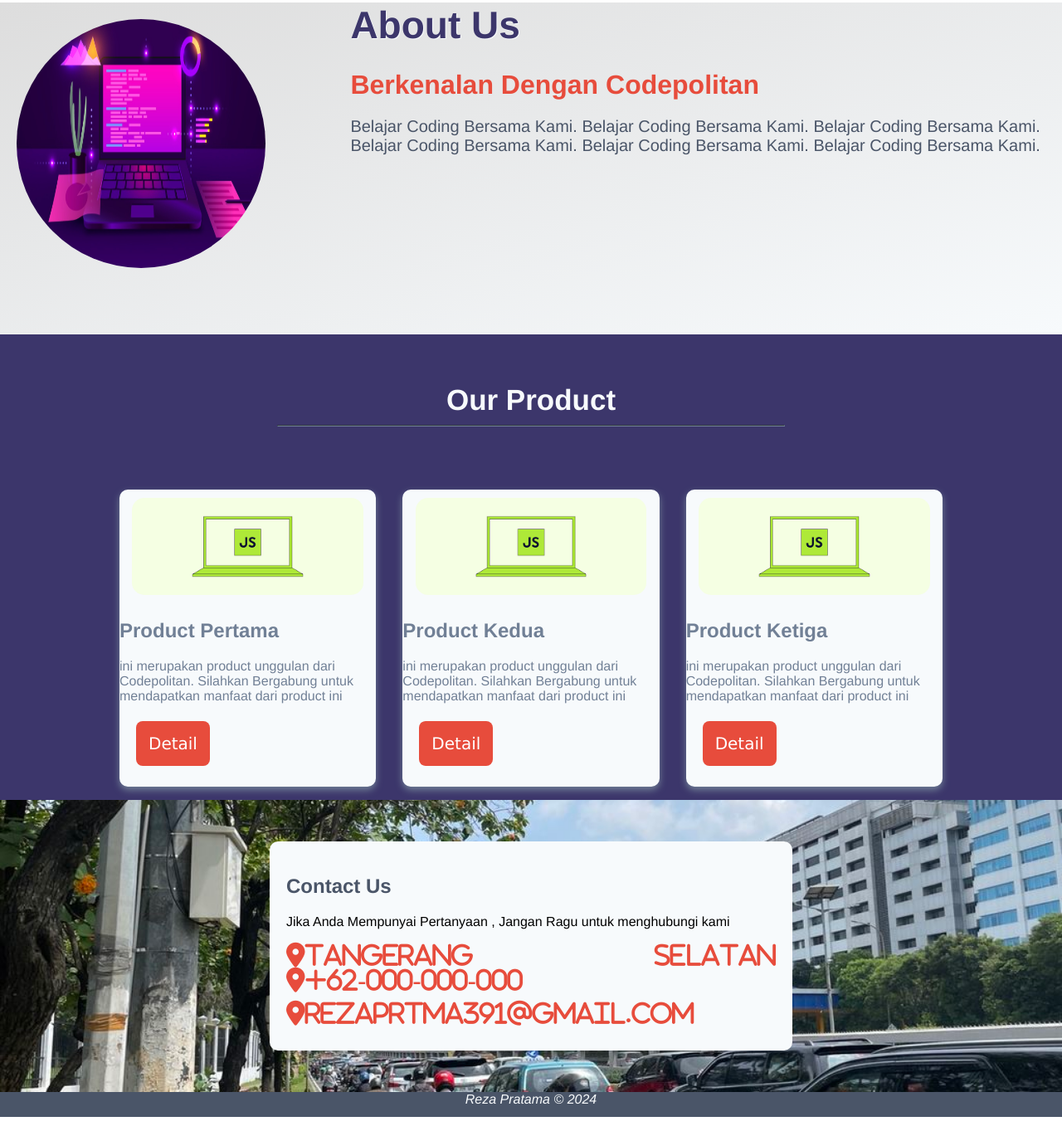
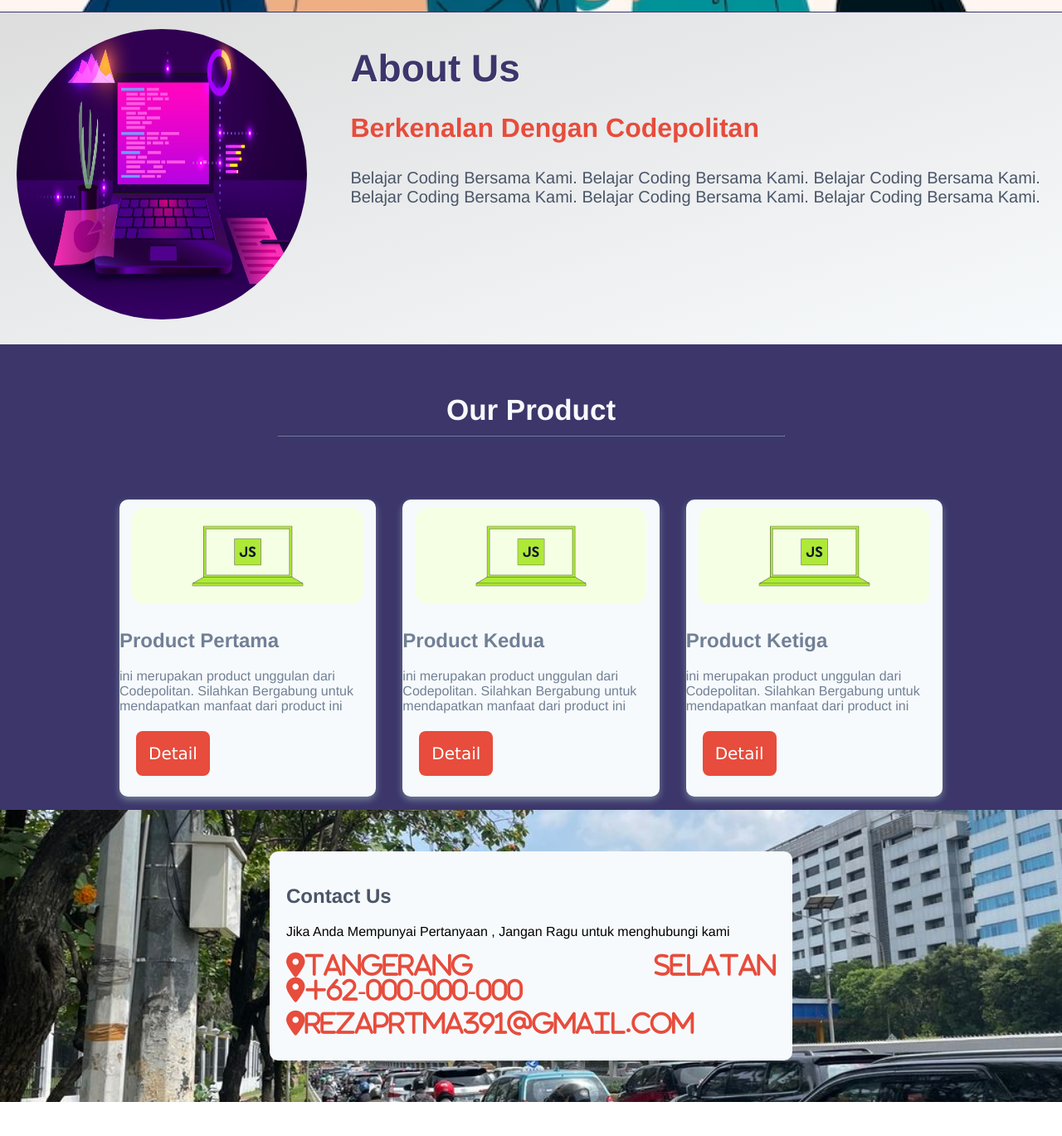
Before and after one commit to rezaprtma391/project-sass, a plain HTML site: page index.html in a window 1280 px wide. Shown: the part 491-1860 px from the top of the page at 83% size. Before the commit the page ends 1837 px from the top, so only its background shows below. Drawn offline with Linux system fonts and the light colour scheme.

Commit message:
udpate-stye

```diff
--- a/index.html
+++ b/index.html
@@ -116,7 +116,7 @@
       </div>
     </section>
     <section class="footer">
-      <div>Reza Pratama &copy; 2024</div>
+      <div class="isi-footer">Reza Pratama &copy; 2024</div>
     </section>
   </body>
 </html>
--- a/sass-input.css
+++ b/sass-input.css
@@ -42,7 +42,7 @@ body {
 }
 .header {
   background-image: url("image/hand-drawn-people-working-together-illustration_52683-76157.avif");
-  height: 400px;
+  height: 450px;
   background-position: center;
   background-repeat: no-repeat;
   background-size: cover;
@@ -142,15 +142,17 @@ body {
 .about img {
   border-radius: 100%;
   padding: 20px;
-  width: 300px;
-  height: 300px;
+  width: 350px;
+  height: 350px;
 }
 .about h1 {
   color: #3c366b;
   text-shadow: 1px 1px #f7fafc;
   font-size: 46px;
   font-weight: 700;
-  margin-bottom: 10px;
+  margin-bottom: 0px;
+  margin-top: 0px;
+  padding-top: 40px;
 }
 .about h2 {
   color: #e74c3c;
@@ -160,6 +162,7 @@ body {
 .about p {
   color: #4a5568;
   font-size: 20px;
+  margin-top: 30px;
 }
 
 .product {
@@ -247,8 +250,12 @@ body {
 }
 
 .footer {
-  background-color: #4a5568;
-  color: #f7fafc;
-  height: 30px;
+  background-color: #f7fafc;
+  color: #4a5568;
+  height: 50px;
   text-align: center;
 }/*# sourceMappingURL=sass-input.css.map */
+
+.isi-footer {
+ margin-top: 50px;
+}
```
